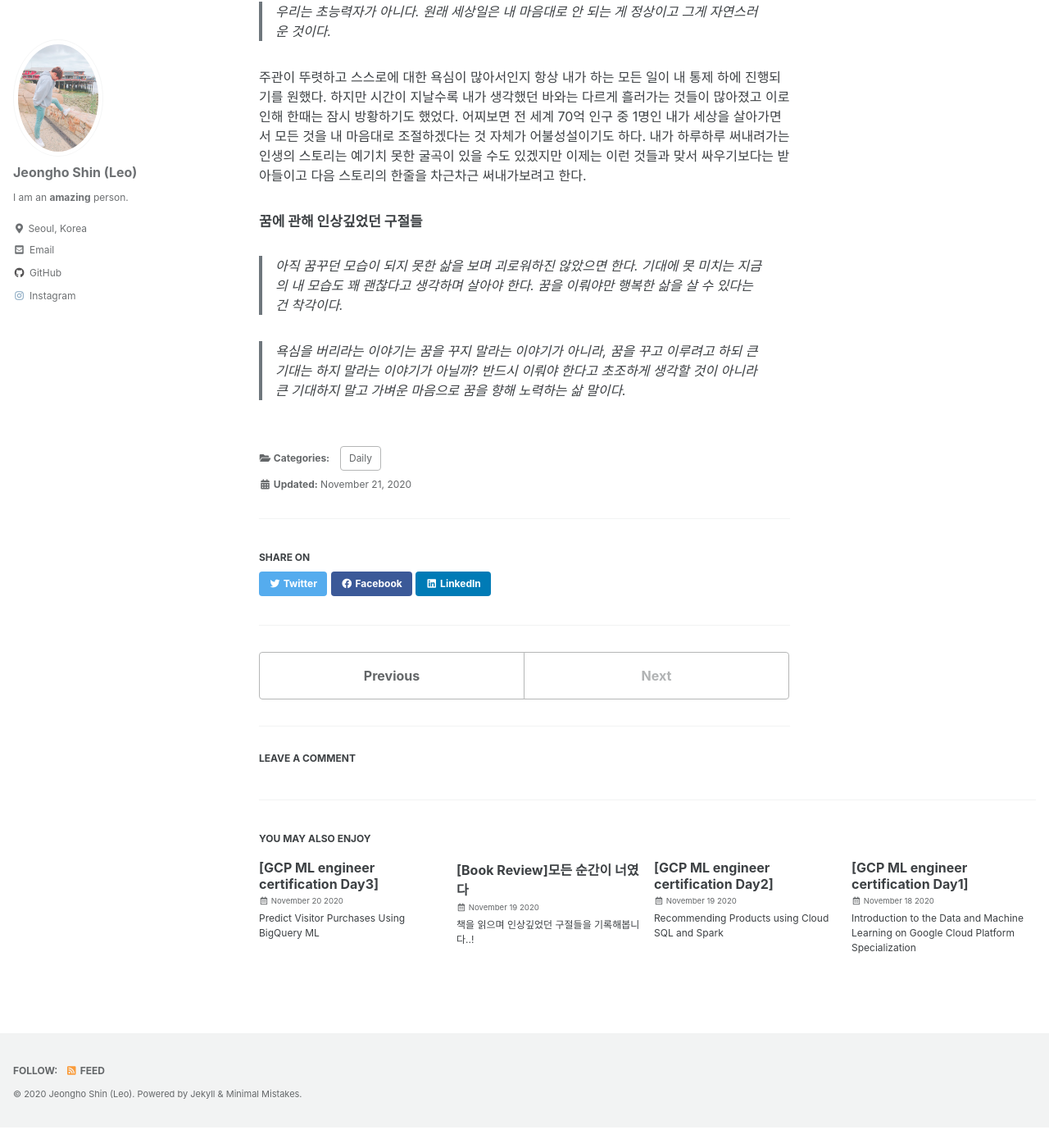
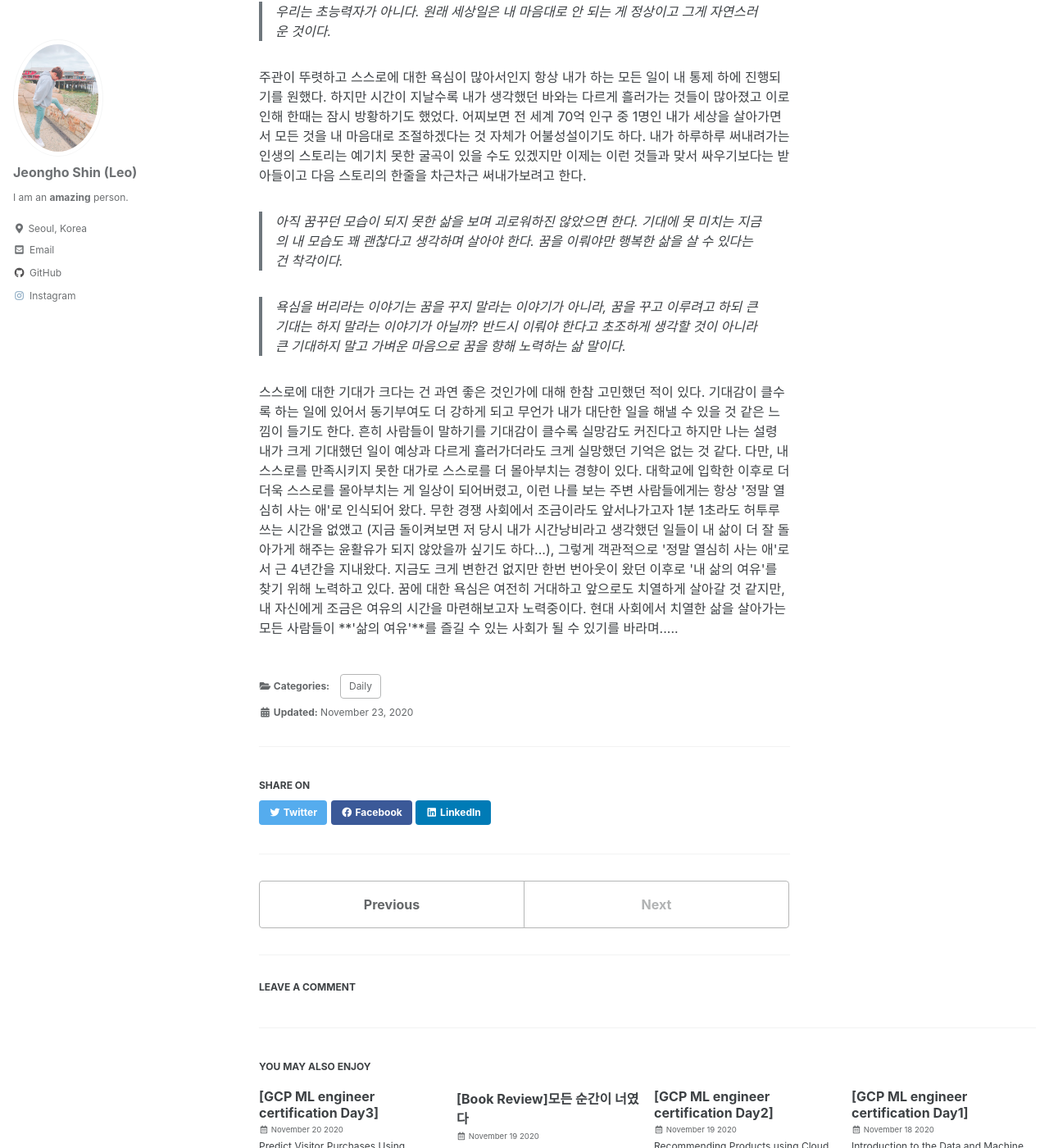
Before and after one commit to mlleo/mlleo.github.io, a Jekyll site: the page built from _posts/2020-11-23-book_review_2.md, in a window 1280 px wide and 1400 px high, scrolled down 666 px. Shown: the whole window at 82% size. Built offline with Jekyll 4.4.1, drawn with Linux system fonts in a browser that asks for light colours; cached includes are drawn as plain includes; comment, search, counter and statistics services are not loaded; before the commit the page ends 2041 px from its top, so only the background shows below that; some of the changed text lies outside the part shown.

Commit message:
Update and rename 2020-11-21-book_review_2.md to 2020-11-23-book_review_2.md

```diff
--- a/_posts/2020-11-21-book_review_2.md
+++ b/_posts/2020-11-23-book_review_2.md
@@ -2,7 +2,7 @@
 title: "[Book Review]하마터면 열심히 살뻔했다"
 categories:
   - Daily
-last_modified_at: 2020-11-21 12:00:00
+last_modified_at: 2020-11-23 12:00:00
 comments: true
 use_math: true # MathJax On
 ---
@@ -27,12 +27,14 @@ use_math: true # MathJax On
   주관이 뚜렷하고 스스로에 대한 욕심이 많아서인지 항상 내가 하는 모든 일이 내 통제 하에 진행되기를 원했다. 하지만 시간이 지날수록 내가 생각했던 바와는 다르게 흘러가는 것들이 많아졌고 이로 인해 한때는 잠시 방황하기도 했었다. 어찌보면 전 세계 70억 인구 중 1명인 내가 세상을 살아가면서 모든 것을 내 마음대로 조절하겠다는 것 자체가 어불성설이기도 하다. 내가 하루하루 써내려가는 인생의 스토리는 예기치 못한 굴곡이 있을 수도 있겠지만 이제는 이런 것들과 맞서 싸우기보다는 받아들이고 다음 스토리의 한줄을 차근차근 써내가보려고 한다. <br>
 </p>
 
-#### 꿈에 관해 인상깊었던 구절들
 
 > 아직 꿈꾸던 모습이 되지 못한 삶을 보며 괴로워하진 않았으면 한다.
 > 기대에 못 미치는 지금의 내 모습도 꽤 괜찮다고 생각하며 살아야 한다.
 > 꿈을 이뤄야만 행복한 삶을 살 수 있다는 건 착각이다.
 
-
 > 욕심을 버리라는 이야기는 꿈을 꾸지 말라는 이야기가 아니라, 꿈을 꾸고 이루려고 하되 큰 기대는 하지 말라는 이야기가 아닐까?
 > 반드시 이뤄야 한다고 초조하게 생각할 것이 아니라 큰 기대하지 말고 가벼운 마음으로 꿈을 향해 노력하는 삶 말이다.
+<p>
+  스스로에 대한 기대가 크다는 건 과연 좋은 것인가에 대해 한참 고민했던 적이 있다. 기대감이 클수록 하는 일에 있어서 동기부여도 더 강하게 되고 무언가 내가 대단한 일을 해낼 수 있을 것 같은 느낌이 들기도 한다. 흔히 사람들이 말하기를 기대감이 클수록 실망감도 커진다고 하지만 나는 설령 내가 크게 기대했던 일이 예상과 다르게 흘러가더라도 크게 실망했던 기억은 없는 것 같다. 다만, 내 스스로를 만족시키지 못한 대가로 스스로를 더 몰아부치는 경향이 있다. 대학교에 입학한 이후로 더더욱 스스로를 몰아부치는 게 일상이 되어버렸고, 이런 나를 보는 주변 사람들에게는 항상 '정말 열심히 사는 애'로 인식되어 왔다. 무한 경쟁 사회에서 조금이라도 앞서나가고자 1분 1초라도 허투루 쓰는 시간을 없앴고 (지금 돌이켜보면 저 당시 내가 시간낭비라고 생각했던 일들이 내 삶이 더 잘 돌아가게 해주는 윤활유가 되지 않았을까 싶기도 하다...), 그렇게 객관적으로 '정말 열심히 사는 애'로서 근 4년간을 지내왔다. 지금도 크게 변한건 없지만 한번 번아웃이 왔던 이후로 '내 삶의 여유'를 찾기 위해 노력하고 있다. 꿈에 대한 욕심은 여전히 거대하고 앞으로도 치열하게 살아갈 것 같지만, 내 자신에게 조금은 여유의 시간을 마련해보고자 노력중이다.
+  현대 사회에서 치열한 삶을 살아가는 모든 사람들이 **'삶의 여유'**를 즐길 수 있는 사회가 될 수 있기를 바라며.....
+</p>
```
